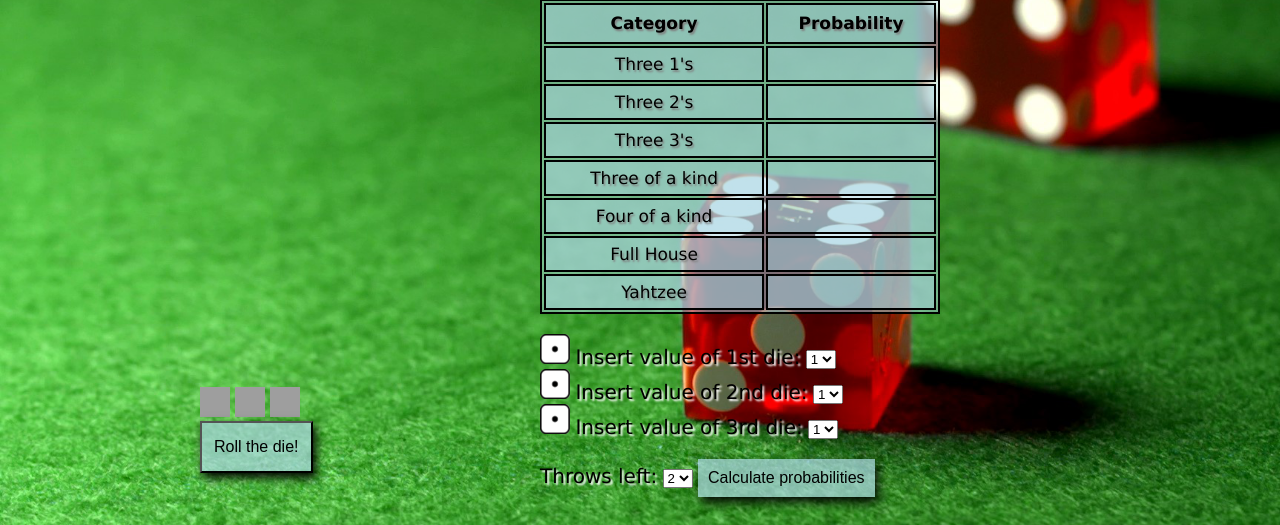
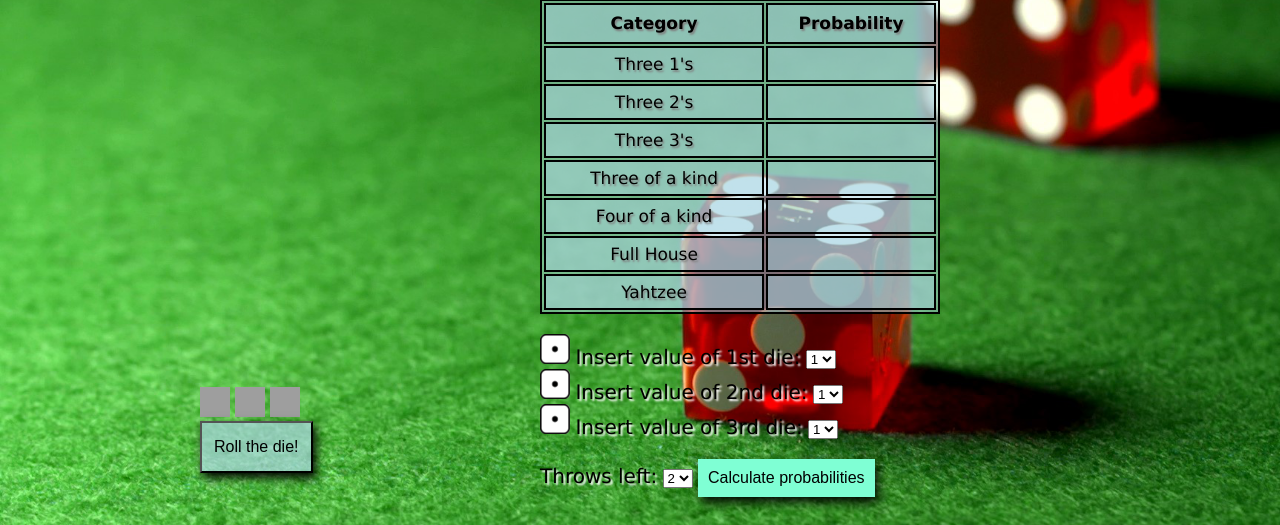
Before and after one commit to Simonolsson98/flask-yahtzee-project, a Flask app: page /yahtzee in a window 1280 px wide, with the pointer over the restyled element. Shown: the part 127-652 px from the top of the page. Run offline with Flask 2, Linux system fonts and the light colour scheme; grey boxes are pictures that could not be loaded.

Commit message:
added onhover indication, to be improved

```diff
--- a/static/css/main.css
+++ b/static/css/main.css
@@ -68,6 +68,10 @@ body, html {
     display: inline-block;
     font-size: 16px;
 }
+.calc:hover, .home:hover, .probs:hover, .roll:hover{
+    opacity: 1;
+    background-color: aquamarine;
+}
 .calc {
     background-color: rgba(173, 216, 230, 0.7);
     border: none;
```
